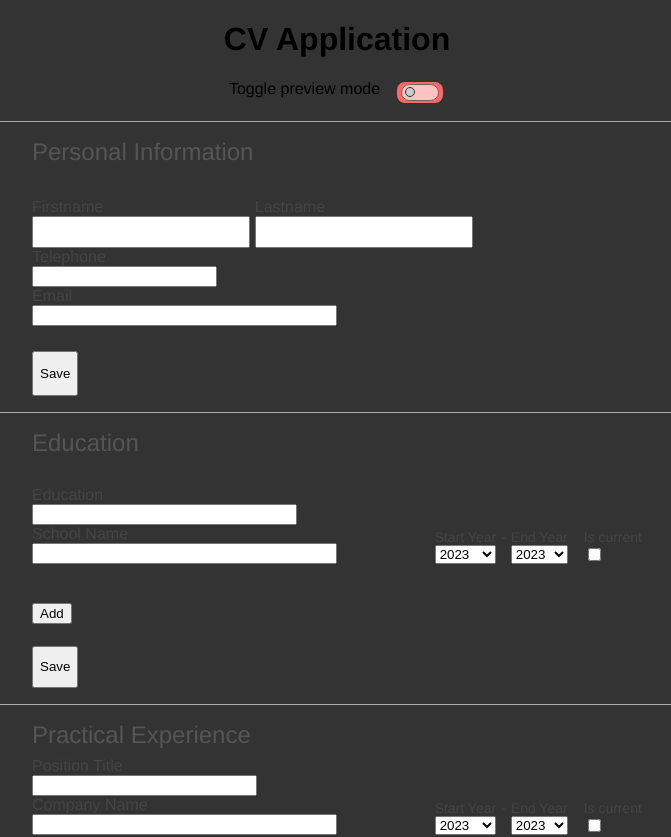
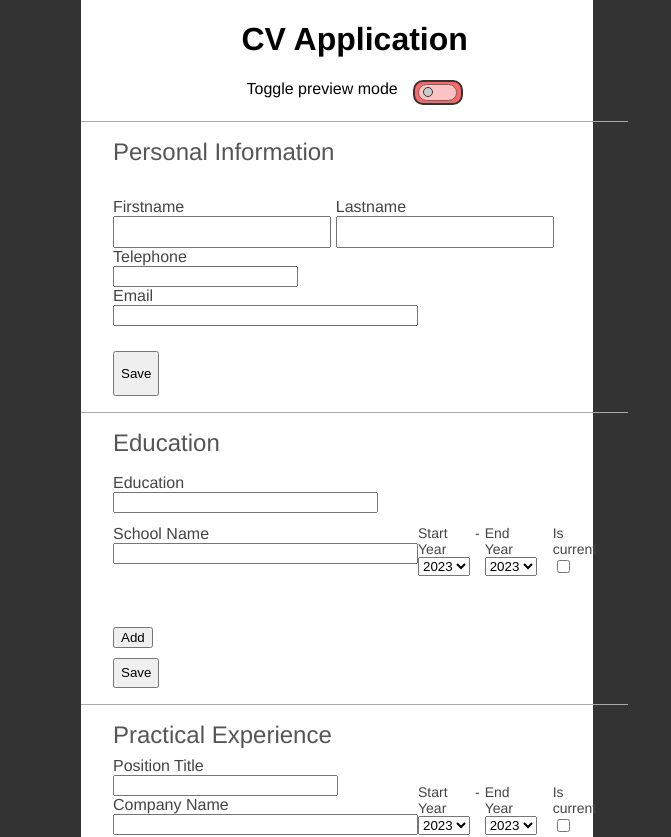
Before and after one commit to JSHC/odin-cvproject, a React (Create React App) app: page / in a window 1280 px wide. Shown: the top 837 px of the page, without its empty margins (303-974 px from the left). Built offline with nearby package versions, Linux system fonts and the light colour scheme.

Commit message:
Add wrapper

```diff
--- a/src/App.js
+++ b/src/App.js
@@ -23,6 +23,7 @@ class App extends React.Component {
   render() {
     return (
       <div className="app">
+      <div class="app-wrapper">
         <h1>CV Application</h1>
         <div className='preview-container'>
           <span>
@@ -38,6 +39,7 @@ class App extends React.Component {
             <PracticalExperienceSection previewEnabled={this.state.previewEnabled}/>
           </div>
         </div>
+      </div>
     );
   }
 }
```
Lines whose indentation alone changed are shown as unchanged.
